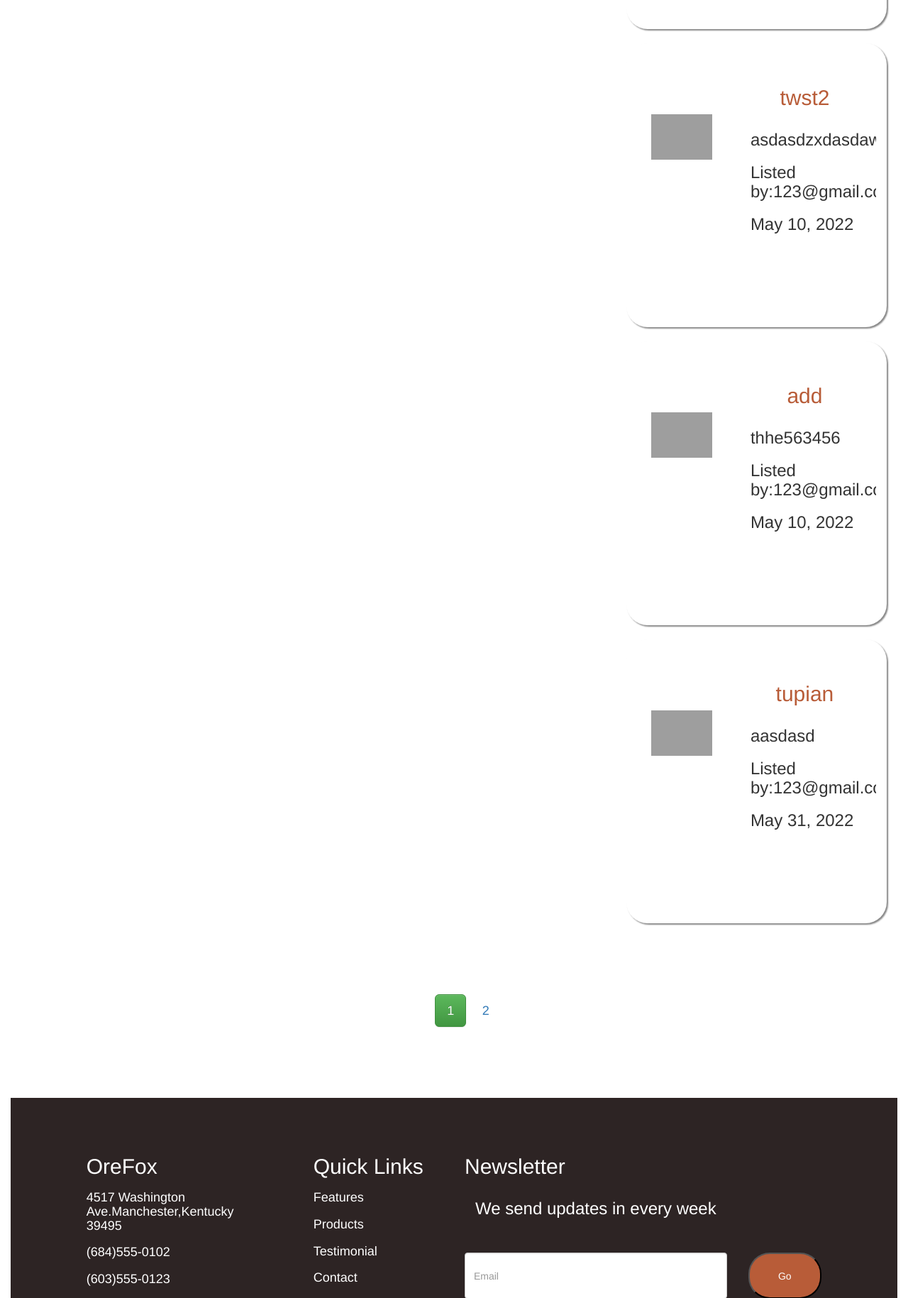
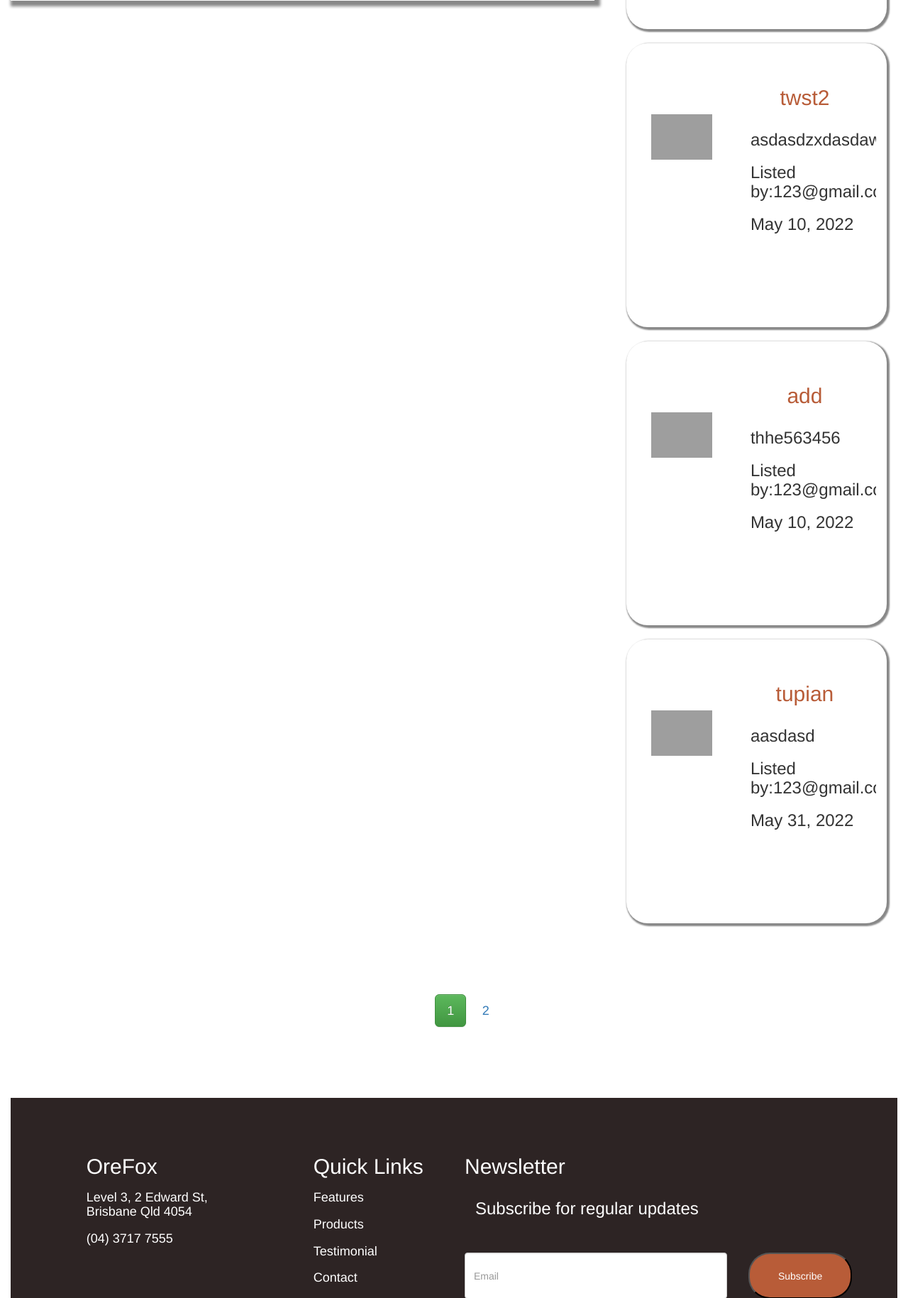
Before and after one commit to Landerwaffe/Minefinder, a Django app: page /maps/ in a window 1280 px wide. Shown: the part 1030-2859 px from the top of the page at 71% size. Run offline with Django 3.2, Linux system fonts and the light colour scheme; data comes from the database, SQL or seed files in the repository; both versions use the stored data as it was after the commit; some libraries are stand-ins or nearby versions; grey boxes are pictures that could not be loaded.

Commit message:
fix typo

```diff
--- a/src/templates/home/dealroom.html
+++ b/src/templates/home/dealroom.html
@@ -16,7 +16,7 @@
               <span>Chat</span>
             </a>
             <a href="/projects/{{project.id}}">
-              <span>Profolio</span>
+              <span>Portfolio</span>
             </a>
           </div>
         </div>
--- a/src/templates/home/footer.html
+++ b/src/templates/home/footer.html
@@ -5,13 +5,10 @@
                 OreFox
             </h2>
             <h4>
-                4517 Washington Ave.Manchester,Kentucky 39495
+                Level 3, 2 Edward St, Brisbane Qld 4054
             </h4>
             <h4>
-                (684)555-0102
-            </h4>
-            <h4>
-                (603)555-0123
+                (04) 3717 7555
             </h4>
         </div>
         <div class="col-md-2 col-md-offset-1">
@@ -47,7 +44,7 @@
                 <form action="/users/email/" method="post" class="form-horizontal">
                     <div class="col-sm-12">
                         <h3 style="height:65px">
-                            We send updates in every week
+                            Subscribe for regular updates
                         </h3>
                     </div>
                     <div class="form-group">
@@ -56,7 +53,7 @@
                                 placeholder="Email">
                         </div>
                         <div class="col-sm-3">
-                            <button style="height:65px" type="submit" class="go">Go</button>
+                            <button style="height:65px" type="submit" class="go">Subscribe</button>
                         </div>
                     </div>
                 </form>
--- a/src/templates/home/maps.html
+++ b/src/templates/home/maps.html
@@ -95,7 +95,7 @@
     <div>
       <div class="row" style="text-align: center; padding-top: 20px">
         <div class="col-md-8">
-          <div id="map" style="width: 100%; min-height: 100vh;"></div>
+          <div id="map" style="width: 100%; min-height: 100vh; box-shadow: 4px 4px 4px 4px #888888;"></div>
         </div>
         <div class="col-md-4">
           {% for item in projects %}
@@ -189,7 +189,7 @@
         border-radius: 30px;
         min-height: 400px;
         position: relative;
-        box-shadow: 2px 2px 2px #888888;
+        box-shadow: 2px 2px 2px 2px #888888;
       }
 
       .box h2 {
--- a/src/templates/home/projects.html
+++ b/src/templates/home/projects.html
@@ -55,15 +55,15 @@ projects
   </div>
 
   <div style="height: 100px"></div>
-  <ul class="list" style="margin:0 auto;text-align:center;font-size:20px">
+  <ul class="list" style="margin:0 auto;text-align:center;font-size:20px;">
     {% for page in page_list %}
         {% if request.GET.page %}
             {% if page == request.GET.page|add:0 %}
                 <a href="?page={{ page }}"
-                   class="btn-sm btn-success btn">{{ page }}</a>
+                   class="btn-sm btn-success btn" >{{ page }}</a>
             {% elif  request.GET.page|add:0 > data.number and page == 1 %}
                 <a href="?page={{ page }}"
-                   class="btn-lg btn-success btn">{{ page }}</a>
+                   class="btn-lg btn-success btn" >{{ page }}</a>
             {% else %}
                 <a href="?page={{ page }}" class="btn-lg btn">{{ page }}</a>
             {% endif %}
--- a/src/templates/login/change.html
+++ b/src/templates/login/change.html
@@ -226,7 +226,7 @@ Edit
   }
 
   .sidebar {
-    margin: 10px auto 0;
+    margin: 20px auto 0;
     text-align: center;
   }
 
--- a/src/templates/login/image.html
+++ b/src/templates/login/image.html
@@ -13,9 +13,9 @@ ChageImage
       <div class="col-md-3">
         <div style="height:50px"></div>
         <div>
-          <img src="/media/avatar/{{now_user.profile}}" style="width:200px;height:200px;margin:0 auto"
+          <img src="/media/avatar/{{now_user.profile}}" style="width:200px;height:200px;margin: auto"
             class="img-responsive img-circle" alt="">
-          <h4 style="margin:10px auto 0;text-align: center;font-size:20px;">
+          <h4 style="margin:0px auto 0;text-align: center;font-size:20px;">
             {{ now_user.email }}
           </h4>
         </div>
--- a/src/users/forms.py
+++ b/src/users/forms.py
@@ -13,5 +13,5 @@ class RegisterForm(forms.Form):
         attrs={'class': 'form-control', 'placeholder': 'company@gmail.com'}))
     password1 = forms.CharField(label="Password", max_length=256,
                                 widget=forms.TextInput(attrs={'class': 'form-control'}))
-    password2 = forms.CharField(label="Reinput Password", max_length=256,
+    password2 = forms.CharField(label="Confirm Password", max_length=256,
                                 widget=forms.TextInput(attrs={'class': 'form-control'}))
```
Also changed, not shown: src/templates/login/register.html (+1 -6 lines), src/db.sqlite3, src/media/gis/11.jpg (added), src/media/project/11.jpg (added), src/media/project/download.jpg (added).
